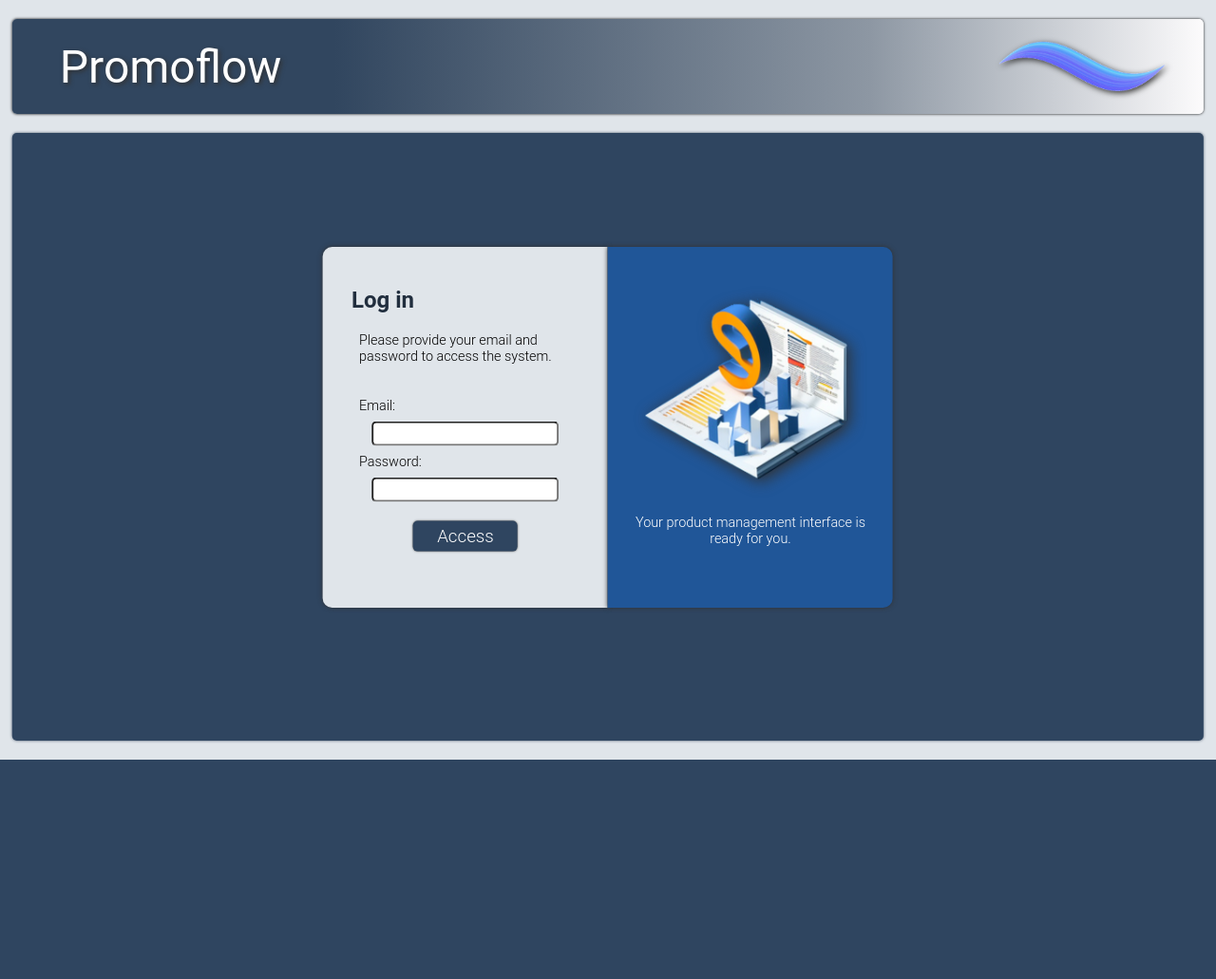
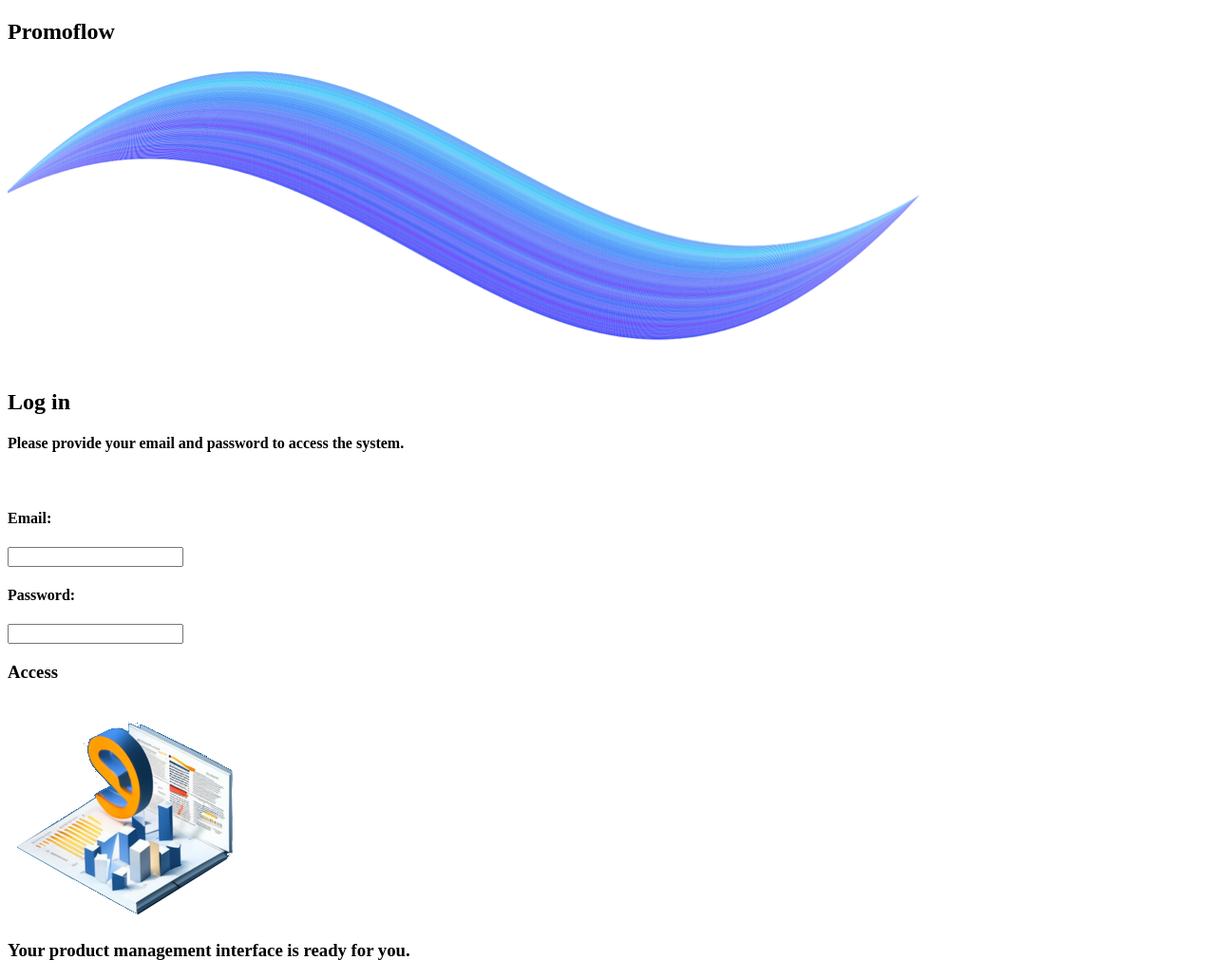
Before and after one commit to AdminPromoflow/Promoflow, a PHP site: page /Home/index.php in a window 1280 px wide. Shown: the whole page at 95% size. Before the commit the page ends 800 px from the top, so only its background shows below. Run offline with PHP 8.4, Linux system fonts and the light colour scheme.

Commit message:
“…”

```diff
--- a/Home/index.php
+++ b/Home/index.php
@@ -13,228 +13,6 @@
     <script src="https://ajax.googleapis.com/ajax/libs/jquery/3.6.3/jquery.min.js"></script>
 
     <style media="screen">
-      body{
-        position: relative;
-        margin: 0;
-        padding: 0;
-        background-color: #E0E5EA;
-        font-family: 'Montserrat', sans-serif;
-        font-family: 'Roboto', sans-serif;
-      }
-      .menuLogin{
-        position: relative;
-        height: 100px;
-        width: 98%;
-        left: 50%;
-        transform: translateX(-50%);
-        background: rgb(49,70,95);
-        background: linear-gradient(90deg, rgba(49,70,95,1) 27%, rgba(141,151,163,1) 72%, rgba(252,251,252,1) 100%);
-        margin: 20px 0;
-        border-radius: 5px;
-        box-shadow: 0px 0px 3px black;
-      }
-      .menuLogin h1{
-        position: relative;
-        color: white;
-        top: 50%;
-        transform: translateY(-50%);
-        padding-left: 20px;
-        margin: 0px;
-      }
-      .bodyLogin{
-        position: relative;
-        height: 80vh;
-        width: 98%;
-        left: 50%;
-        transform: translateX(-50%);
-        background-color: #2F4560;
-        box-shadow: 0px 0px 3px #4A596D;
-        margin: 20px 0;
-        border-radius: 5px;
-      }
-      .boxLogin{
-        position: relative;
-        height: 400px;
-        top: 50%;
-        left: 50%;
-        transform: translate(-50%, -50%);
-        display: flex;
-        justify-content: center;
-        flex-wrap: wrap;
-      }
-      .boxLogin2{
-        position: relative;
-        width: 300px;
-        height: 380px;
-        box-shadow: 0px 0px 5px rgb(50,50,50);
-      }
-      .boxLogin2:first-child{
-        border-top-left-radius: 10px;
-        border-bottom-left-radius: 10px;
-        background-color: #E0E5EA;
-      }
-      .boxLogin2:last-child{
-        border-top-right-radius: 10px;
-        border-bottom-right-radius: 10px;
-        background: #205698;
-      }
-      .boxLogin2:last-child img{
-        position: relative;
-        width: 80%;
-        left: 50%;
-        transform: translateX(-50%);
-        margin-top: 50px;
-        filter: drop-shadow(3px 3px 8px rgb(50,50,50));
-      }
-      .boxLogin2:last-child h3{
-        position: relative;
-        text-align: center;
-        padding: 15px;
-        color: white;
-        font-size: 0.9em;
-        font-weight: 300;
-      }
-      .contentLogin{
-        position: relative;
-        padding: 10px;
-        width: 90%;
-        top: 45%;
-        left: 50%;
-        transform: translate(-50%, -50%);
-      }
-      .contentLogin h4{
-        position: relative;
-        text-align: left;
-        padding-left: 15px;
-        font-size: 0.9em;
-        font-weight: 300;
-        margin: 8px;
-      }
-      .contentLogin h5{
-        position: relative;
-        text-align: center;
-        padding-left: 15px;
-        font-size: 0.8em;
-        font-weight: 300;
-        margin: 8px;
-        color: #5E2129;
-      }
-      .contentLogin h1{
-        font-weight: 600;
-        padding-left: 15px;
-        color:  #212E3E;
-      }
-      .contentLogin input{
-        position: relative;
-        width: 70%;
-        left: 50%;
-        transform: translateX(-50%);
-        margin: 0;
-        height: 20px;
-        border-radius: 5px;
-      }
-      .contactTitle{
-        position: relative;
-        padding: 5px;
-        background-color: #2F4560;
-        left: 50%;
-        transform: translateX(-50%);
-        margin-top: 20px;
-        border-radius: 5px;
-        width: 100px;
-        cursor: pointer;
-        box-shadow: 0px 0px 2px rgb(50,50,50);
-
-      }
-      .contactTitle:hover{
-        background-color: #435267;
-        transition: .4s;
-      }
-      .contactTitle h3{
-        text-align: center;
-        color: white;
-        padding: 0;
-        margin: 0;
-        font-weight: 300;
-      }
-      a {
-        all: none;
-      }
-      .menuLogin img{
-        position: absolute;
-        margin-right: 30px;
-        height: 55%;
-        right: 10px;
-        top: 50%;
-        transform: translateY(-50%);
-        filter: drop-shadow(2px 2px 3px rgb(50,50,50));
-      }
-      .menuLogin h1{
-        font-size: 3em;
-        margin-left: 30px;
-        font-weight: 400;
-        text-shadow: 2px 2px 5px rgb(50,50,50);
-      }
-
-
-
-      @media screen and (max-width: 630px) {
-        .boxLogin2:first-child{
-          border-radius: 10px;
-        }
-        .boxLogin2:last-child{
-          display: none;
-        }
-        .menuLogin img{
-          height: 35%;
-          margin-right: 10px;
-        }
-        .menuLogin h1{
-          font-size: 1.5em;
-          margin-left: 10px;
-         }
-         .boxLogin2{
-           position: relative;
-           width: 280px;
-           height: 380px;
-         }
-      }
-      @media (orientation: landscape) and (max-width: 750px){
-        .bodyLogin{
-          position: relative;
-          width: 98%;
-          height: 150vh;
-          left: 50%;
-        }
-      }
-      .spanLoading{
-        position: absolute;
-        top: 50%;
-        left: 50%;
-        transform: translate(-50%, -50%);
-        background-color: red;
-        z-index: 10;
-      }
-      section .spanLoading span{
-        position: absolute;
-        height: 10px;
-        width: 10px;
-        background-color: #fff;
-        border-radius: 50%;
-        transform: rotate(calc(var(--i) *
-        (360deg / 15))) translateY(35px);
-
-        animation: animate 1.5s linear infinite;
-        animation-delay: calc(var(--i) * .1s);
-      }
-      @keyframes animate{
-        0%{
-          opacity: 0.9;
-        }
-        100%{
-          opacity: 0;
-        }
-      }
 
     </style>
 
--- a/views/login/sections/section-1-home.php
+++ b/views/login/sections/section-1-home.php
@@ -18,7 +18,7 @@
   </div>
   <div class="menuLogin">
     <h1>Promoflow</h1>
-    <img src="Images/Logo.png" alt="">
+    <img src="../../public/img/home/sections/section-1-home/Logo.png" alt="">
   </div>
   <div class="bodyLogin">
     <div class="boxLogin">
@@ -40,7 +40,7 @@
         </div>
       </div>
       <div class="boxLogin2">
-        <img src="Images/IanLoginPIcture.png" alt="">
+        <img src="../../public/img/home/sections/section-1-home/IanLoginPIcture.png" alt="">
         <h3>Your product management interface is ready for you.</h3>
       </div>
     </div>
```
